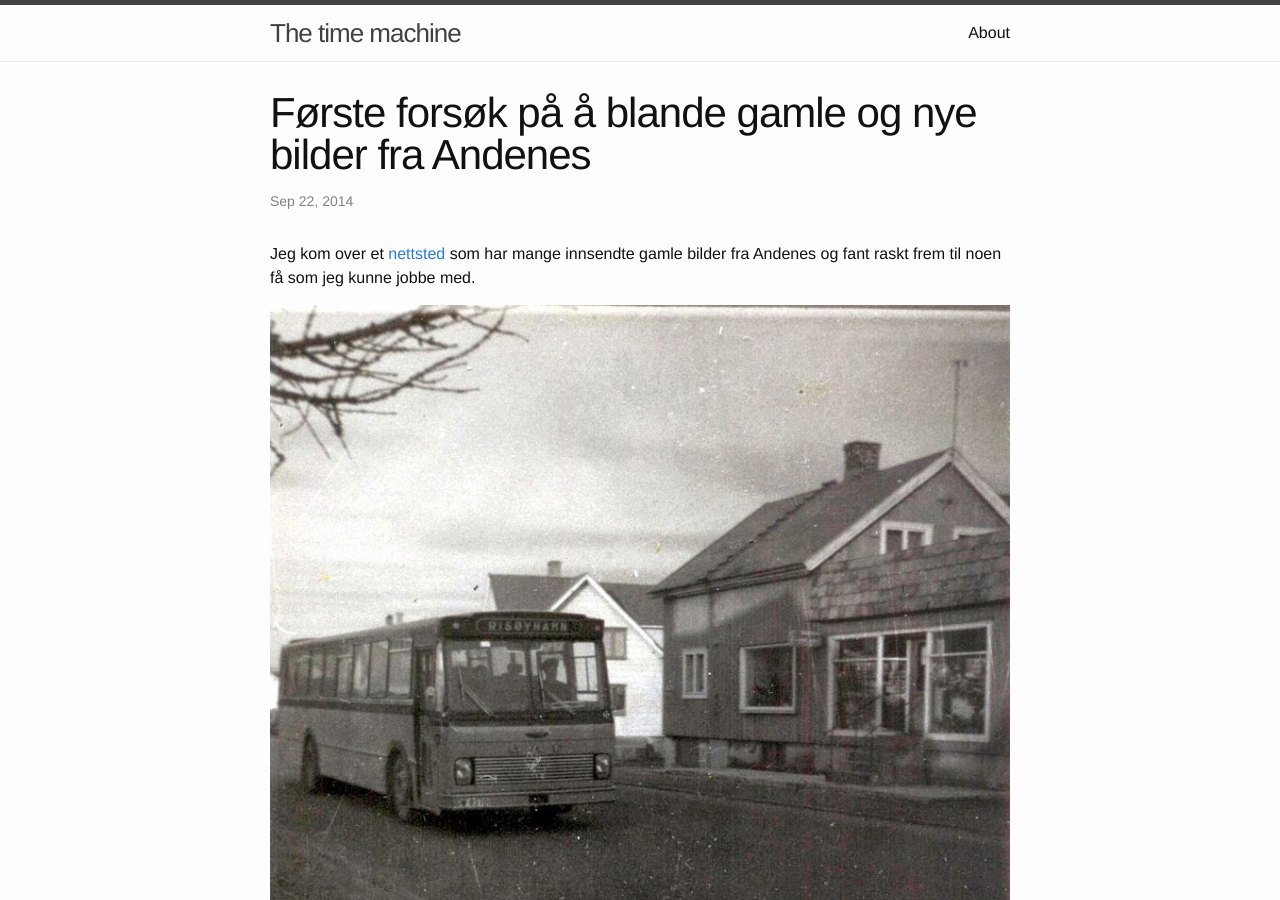
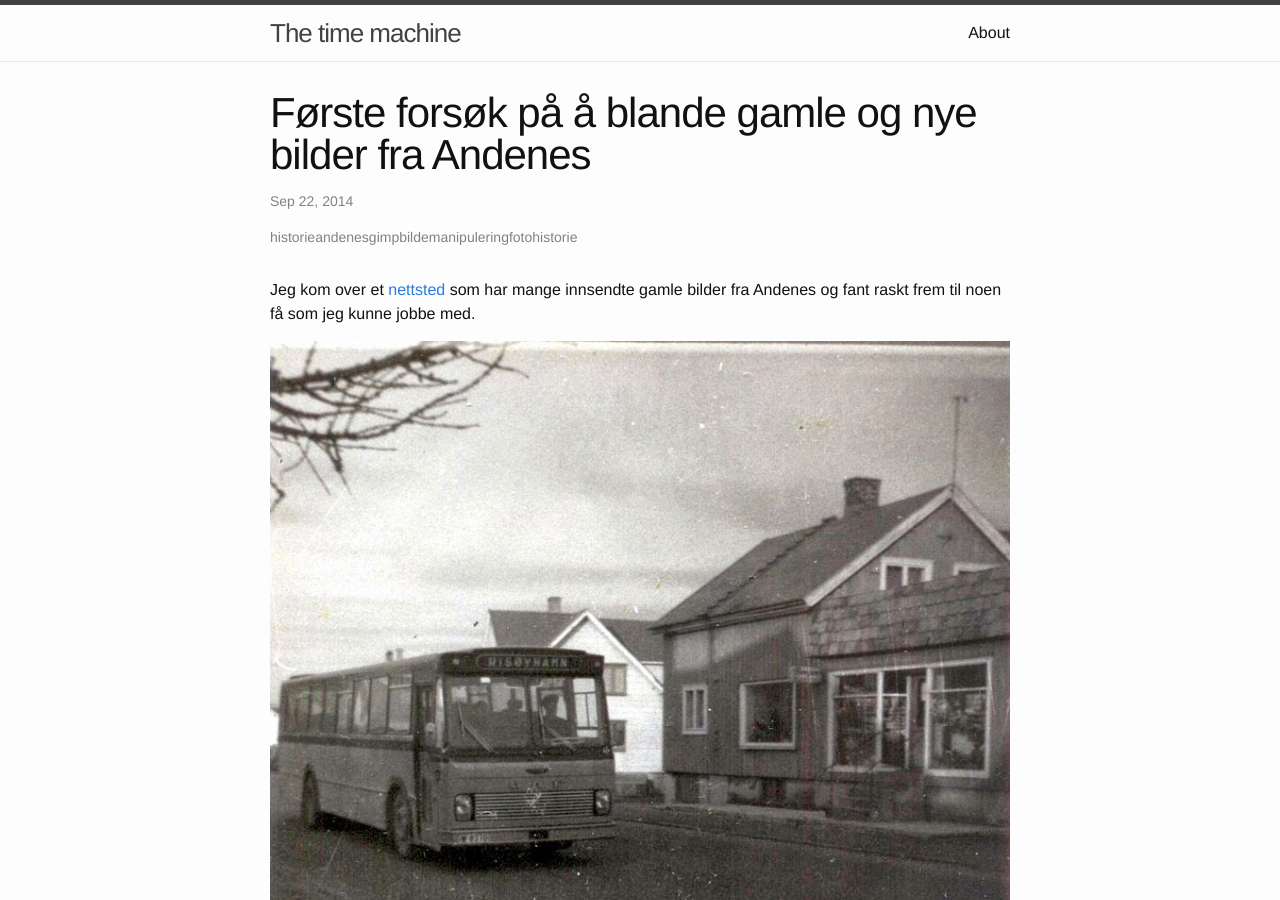
Before and after one commit to orjanv/orjanv.github.io, a Jekyll site: the page built from _posts/2014-09-22-første-forsøk-på-å-blande-gamle-og-nye-bilder-fra-andenes.md, in a window 1280 px wide and 900 px high. Built offline with Jekyll 4.4.1, drawn with Linux system fonts in a browser that asks for light colours; part of the change alters nothing that is shown.

Commit message:
Post page changes

```diff
--- a/_includes/footer.html
+++ b/_includes/footer.html
@@ -52,4 +52,14 @@
 
   </div>
 
+<script>
+  (function(i,s,o,g,r,a,m){i['GoogleAnalyticsObject']=r;i[r]=i[r]||function(){
+  (i[r].q=i[r].q||[]).push(arguments)},i[r].l=1*new Date();a=s.createElement(o),
+  m=s.getElementsByTagName(o)[0];a.async=1;a.src=g;m.parentNode.insertBefore(a,m)
+  })(window,document,'script','//www.google-analytics.com/analytics.js','ga');
+
+  ga('create', 'UA-45595881-2', 'auto');
+  ga('send', 'pageview');
+
+</script>
 </footer>
--- a/_layouts/post.html
+++ b/_layouts/post.html
@@ -6,6 +6,7 @@ layout: default
   <header class="post-header">
     <h1 class="post-title">{{ page.title }}</h1>
     <p class="post-meta">{{ page.date | date: "%b %-d, %Y" }}{% if page.author %} • {{ page.author }}{% endif %}{% if page.meta %} • {{ page.meta }}{% endif %}</p>
+    <p class="post-meta">{{ page.tags }}</p>
   </header>
 
   <article class="post-content">
```
